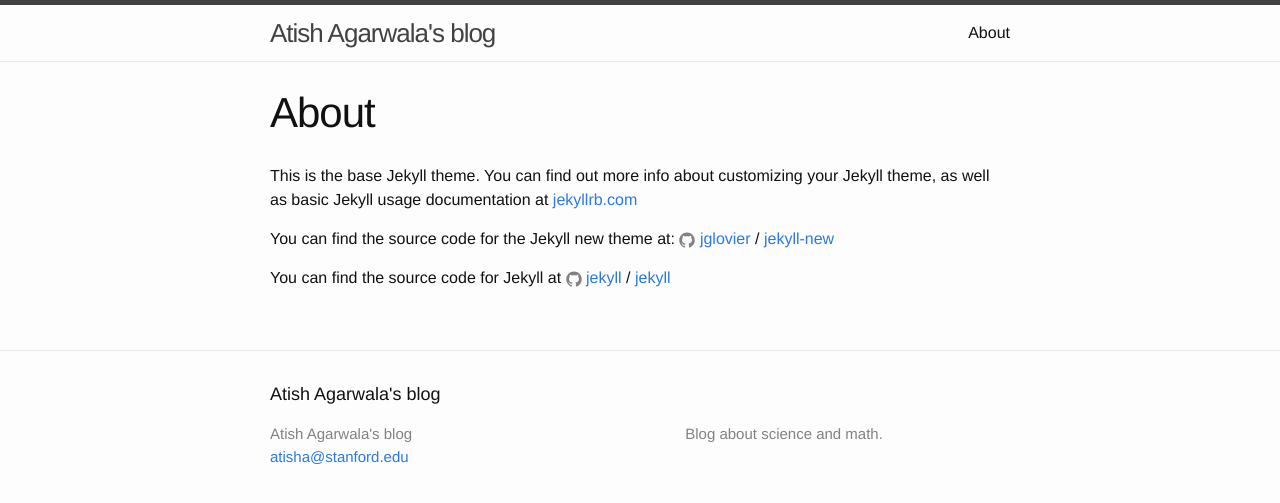
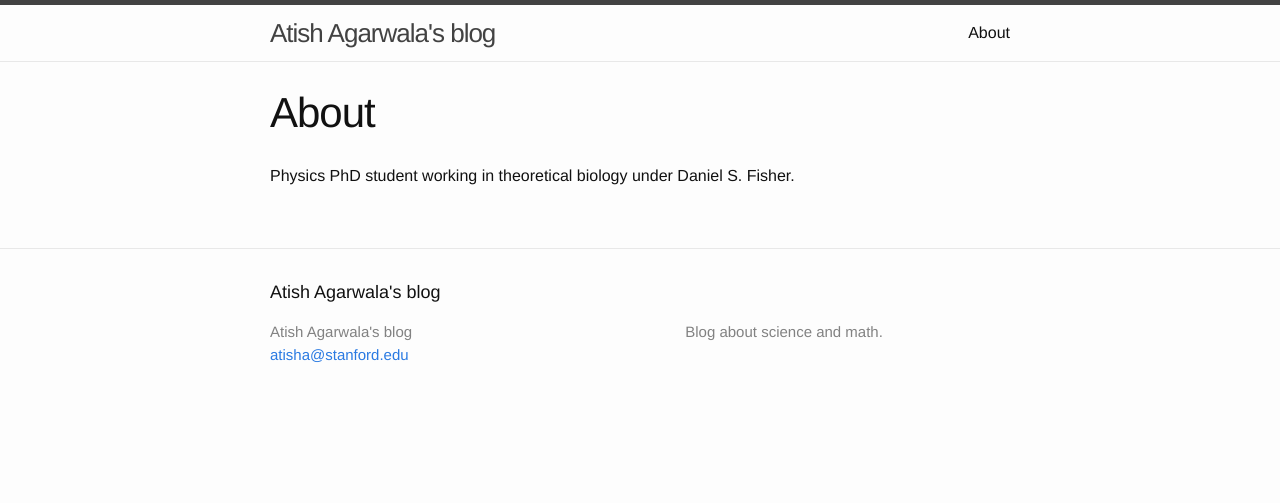
Before and after one commit to atishagarwala/atishagarwala.github.io, a Jekyll site: the page built from about.md, in a window 1280 px wide. Shown: the top 503 px of the page. Built offline with Jekyll 4.4.1, drawn with Linux system fonts in a browser that asks for light colours.

Commit message:
Update about.md

```diff
--- a/about.md
+++ b/about.md
@@ -4,12 +4,4 @@ title: About
 permalink: /about/
 ---
 
-This is the base Jekyll theme. You can find out more info about customizing your Jekyll theme, as well as basic Jekyll usage documentation at [jekyllrb.com](http://jekyllrb.com/)
-
-You can find the source code for the Jekyll new theme at:
-{% include icon-github.html username="jglovier" %} /
-[jekyll-new](https://github.com/jglovier/jekyll-new)
-
-You can find the source code for Jekyll at
-{% include icon-github.html username="jekyll" %} /
-[jekyll](https://github.com/jekyll/jekyll)
+Physics PhD student working in theoretical biology under Daniel S. Fisher.
```
